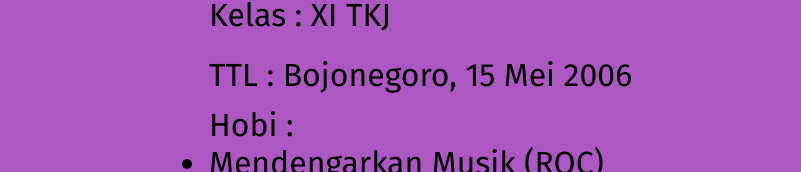
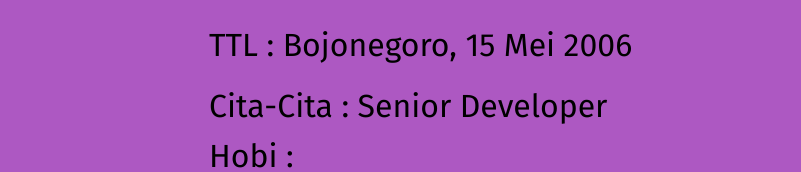
Before and after one commit to RIKO-FERNANDA-S/web-dream, a plain HTML site: page index.html in a window 1280 px wide. Shown: the part 1493-1665 px from the top of the page, 479-1280 px from the left. Drawn offline with nearby package versions, Linux system fonts and the light colour scheme.

Commit message:
html and css 3

```diff
--- a/index.html
+++ b/index.html
@@ -50,6 +50,7 @@
             <p>Nama : Riko Fernanda Saputra</p>
             <p>Kelas : XI TKJ</p>
             <p>TTL : Bojonegoro, 15 Mei 2006</p>
+            <p>Cita-Cita : Senior Developer</p>
             <ul>Hobi : <li>Mendengarkan Musik (ROC)</li><li> Memikikan Masa Depan</li><li>Nonton Drama Japan</li></ul>
 
         </figcaption>
```
